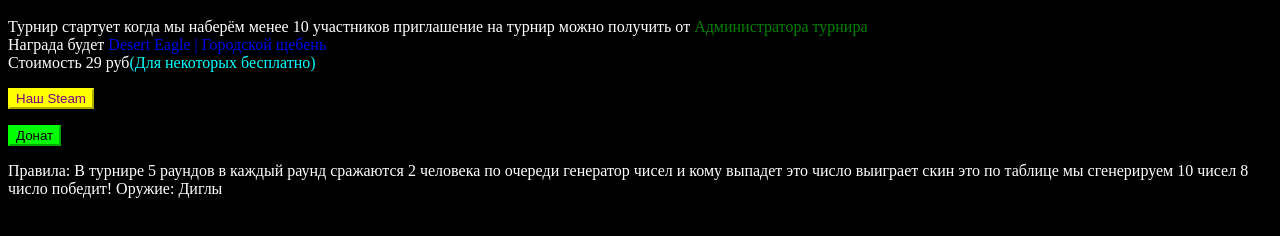
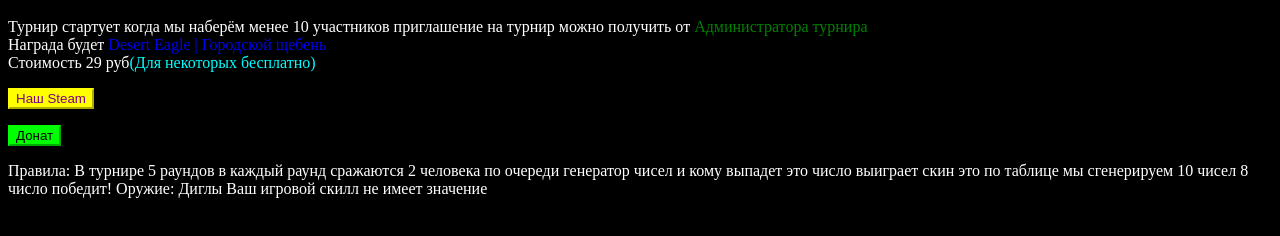
Before and after one commit to Serga05/Tyrnir, a plain HTML site: page index.html in a window 1280 px wide. Shown: the part 48-284 px from the top of the page. Drawn offline with Linux system fonts and the light colour scheme.

Commit message:
Update index.html

```diff
--- a/index.html
+++ b/index.html
@@ -13,3 +13,4 @@
 <a href="https://www.donationalerts.com/r/ss__donate__ss"><button p class="Button-DonateDonationalerts">Донат</button></a></p>
 </p>
 Правила: В турнире 5 раундов в каждый раунд сражаются 2 человека по очереди генератор чисел и кому выпадет это число выиграет скин это по таблице мы сгенерируем 10 чисел 8 число победит! Оружие: Диглы
+Ваш игровой скилл не имеет значение
```
